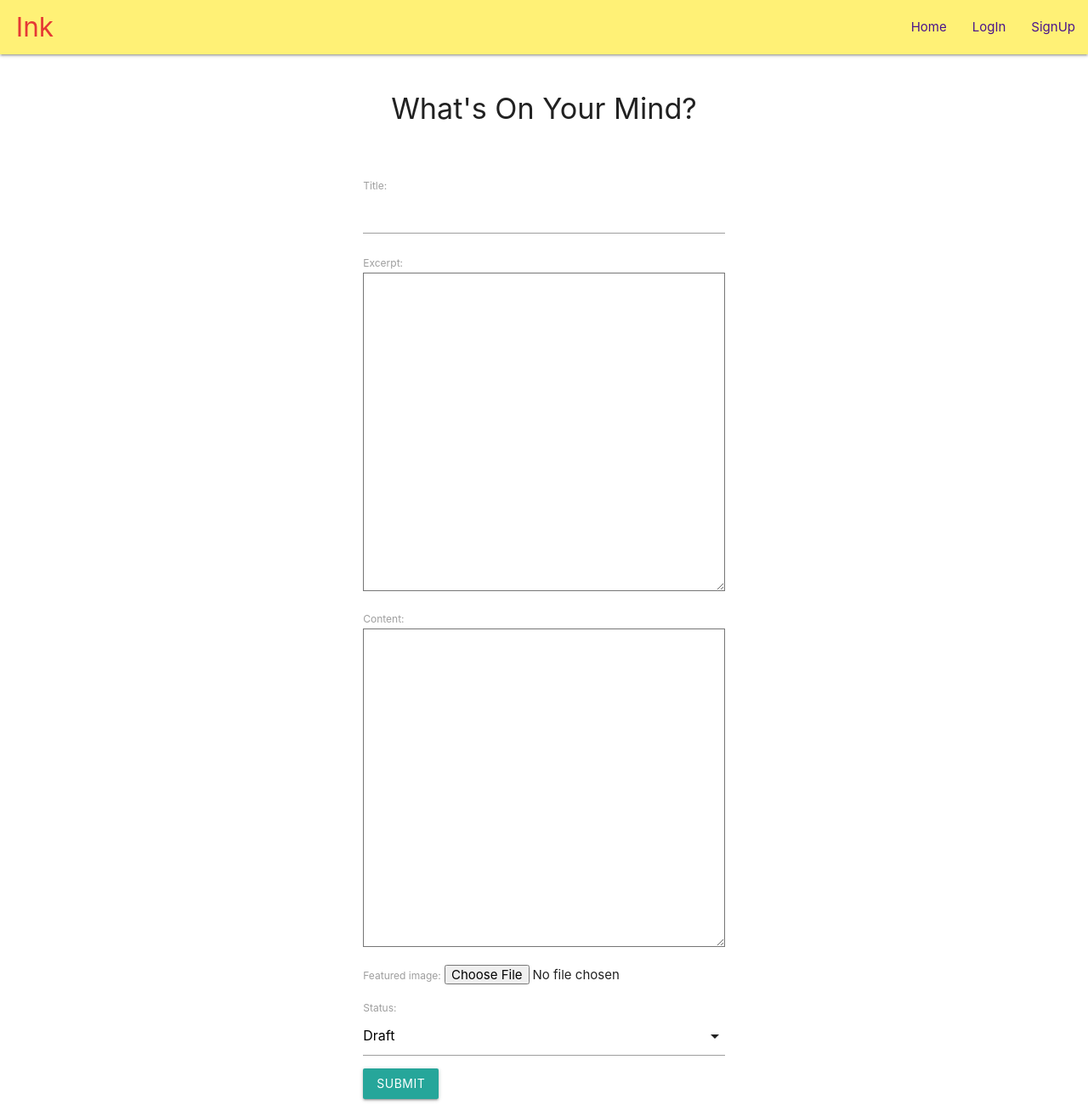
After one commit to farrukh-ahm/ink_blog, a Django app: a page that uses templates/add_post.html in a window 1280 px wide. The commit adds this page. Shown: the whole page at 85% size. Run offline with Django 3.2, Linux system fonts and the light colour scheme.

Commit message:
Add new post creation feature

```diff
--- /dev/null
+++ b/ink/forms.py
@@ -0,0 +1,21 @@
+from .models import *
+from django import forms
+from django_summernote.widgets import SummernoteWidget, SummernoteInplaceWidget
+from django_summernote.fields import SummernoteTextFormField, SummernoteTextField
+
+
+class SummerForm(forms.Form):
+
+    summer_form = forms.CharField(widget=SummernoteInplaceWidget())
+
+class PostForm(forms.ModelForm):
+
+    class Meta:
+        model = Post
+        fields = (
+            'title', 'excerpt', 'content',
+            'featured_image', 'status',
+        )
+        widget = {
+            'content' : SummernoteWidget(),
+        }
--- a/ink/models.py
+++ b/ink/models.py
@@ -11,14 +11,14 @@ class Post(models.Model):
     author = models.ForeignKey(User, on_delete=models.CASCADE, related_name='author')
     excerpt = models.TextField(blank=False)
     content = models.TextField(blank=False)
-    created_on = models.DateField(auto_now=True)
-    edited_on = models.DateField(auto_now=True)
+    created_on = models.DateTimeField(auto_now=True)
+    edited_on = models.DateTimeField(auto_now=True)
     likes = models.ManyToManyField(User, related_name='likes')
     featured_image = models.ImageField(upload_to='ink/', default='ink/ink_blot')
     status = models.IntegerField(choices=STATUS, default=0)
 
     class Meta:
-        ordering = ['created_on']
+        ordering = ['-created_on']
 
     def __str__(self):
         return f'{self.author}: {self.title}'
--- a/ink/urls.py
+++ b/ink/urls.py
@@ -2,5 +2,6 @@ from . import views
 from django.urls import path
 
 urlpatterns = [
-    path('', views.Home.as_view(), name='home')
+    path('', views.Home.as_view(), name='home'),
+    path('addpost/<str:user>', views.AddPost.as_view(), name='add_post'),
 ]
--- a/ink/views.py
+++ b/ink/views.py
@@ -2,6 +2,7 @@ from django.shortcuts import render, redirect, get_object_or_404, reverse
 from django.contrib import messages
 from django.views import generic, View
 from .models import *
+from .forms import *
 from django.utils.text import slugify
 
 class Home(generic.ListView):
@@ -10,3 +11,26 @@ class Home(generic.ListView):
     queryset = Post.objects.all().filter(status=1)
     paginate_by = 9
     template_name = 'index.html'
+
+
+class AddPost(View):
+
+    def get(self, request, *args, **kwargs):
+        add_post_form = PostForm()
+        context = {
+            'add_post_form': add_post_form,
+        }
+
+        return render(request, 'add_post.html', context)
+
+    def post(self, request, *args, **kwargs):
+        add_post_form = PostForm(request.POST, request.FILES)
+
+        if add_post_form.is_valid():
+            new_post = add_post_form.save(commit=False)
+            new_post.author = request.user
+            new_post.slug = slugify(f'{request.user}-{new_post.title}')
+
+            new_post.save()
+        messages.success(request, "Post Added!")
+        return redirect("/")
--- a/static/css/style.css
+++ b/static/css/style.css
@@ -9,10 +9,13 @@
     margin-block-start: 1rem !important;
 } */
 
-#greetings{
+/* #greetings{
     background-color: black !important;
     padding-block-start: 1rem !important;
-}
+} */
+
+/* --------------------------------------------------------------------------------------------------------------- */
+/* --------------------------------------------- HOME PAGE ------------------------------------------------------ */
 
 .add{
     margin-block: 2rem;
@@ -29,6 +32,13 @@
     justify-content: center;
 }
 
+.small-container{
+    margin-block-end: 1em;
+}
+
+
+/* --------------------------------------------------------------------------------------------------------------- */
+/* --------------------------------------------- AUTH PAGES ----------------------------------------------------- */
 .auth-title{
     margin-block-end: 2.5rem;
     color: brown;
@@ -53,3 +63,14 @@
     outline-offset: 2rem;
     margin-block-start: 5rem;
 }
+
+/* --------------------------------------------------------------------------------------------------------------- */
+/* --------------------------------------------- ADD POST ------------------------------------------------------- */
+
+h4{
+    margin-block: 3rem;
+}
+
+textarea{
+    min-block-size: 25rem;
+}
--- a/static/js/script.js
+++ b/static/js/script.js
@@ -1,6 +1,12 @@
 document.addEventListener('DOMContentLoaded', ()=> {
     console.log("connected")
+
     // NAVBAR INIT
     var navbar = document.querySelectorAll('.sidenav');
     M.Sidenav.init(navbar);
+
+    // SELECT INIT
+    let selectInt = document.querySelectorAll('select');
+    M.FormSelect.init(selectInt);
+
   });
--- /dev/null
+++ b/templates/add_post.html
@@ -0,0 +1,19 @@
+{% extends 'base.html' %}
+
+{% block content %}
+
+    <div>
+        <h4 class="center">What's On Your Mind?</h4>
+    </div>
+
+    <div class="row">
+
+        <form class="col s12 m8 l6 offset-m3 offset-l3 add_post_form" action="{% url 'add_post' request.user%}" method="post" enctype="multipart/form-data">
+            {{add_post_form.as_p}}
+            {% csrf_token %}
+            <button class="btn" type="submit">Submit</button>
+        </form>
+
+    </div>
+
+{% endblock %}
--- a/templates/index.html
+++ b/templates/index.html
@@ -9,7 +9,7 @@
     </div> -->
 
     <div class="add">
-        <a href="#" class="valign-wrapper add-link">
+        <a href="{% url 'add_post' request.user %}" class="valign-wrapper add-link">
             <i class="material-icons">add_circle</i><span>Add Post</span>
         </a>
     </div>
@@ -34,6 +34,10 @@
                         <p class="purple-text text-darken-4">{{post.excerpt}}</p>
                     </div>
                     <div class="card-action">
+                        <div class="small-container">
+                            <small class="right">{{post.created_on}}</small>
+                            <small>Author: {{post.author}}</small>
+                        </div>
                         <a href="#" class="btn">Read</a>
                         {% if user.is_authenticated %}
                             {% if user.id in post.user_like %}
```
Also changed, not shown: ink/migrations/0003_auto_20230907_2114.py (added).
